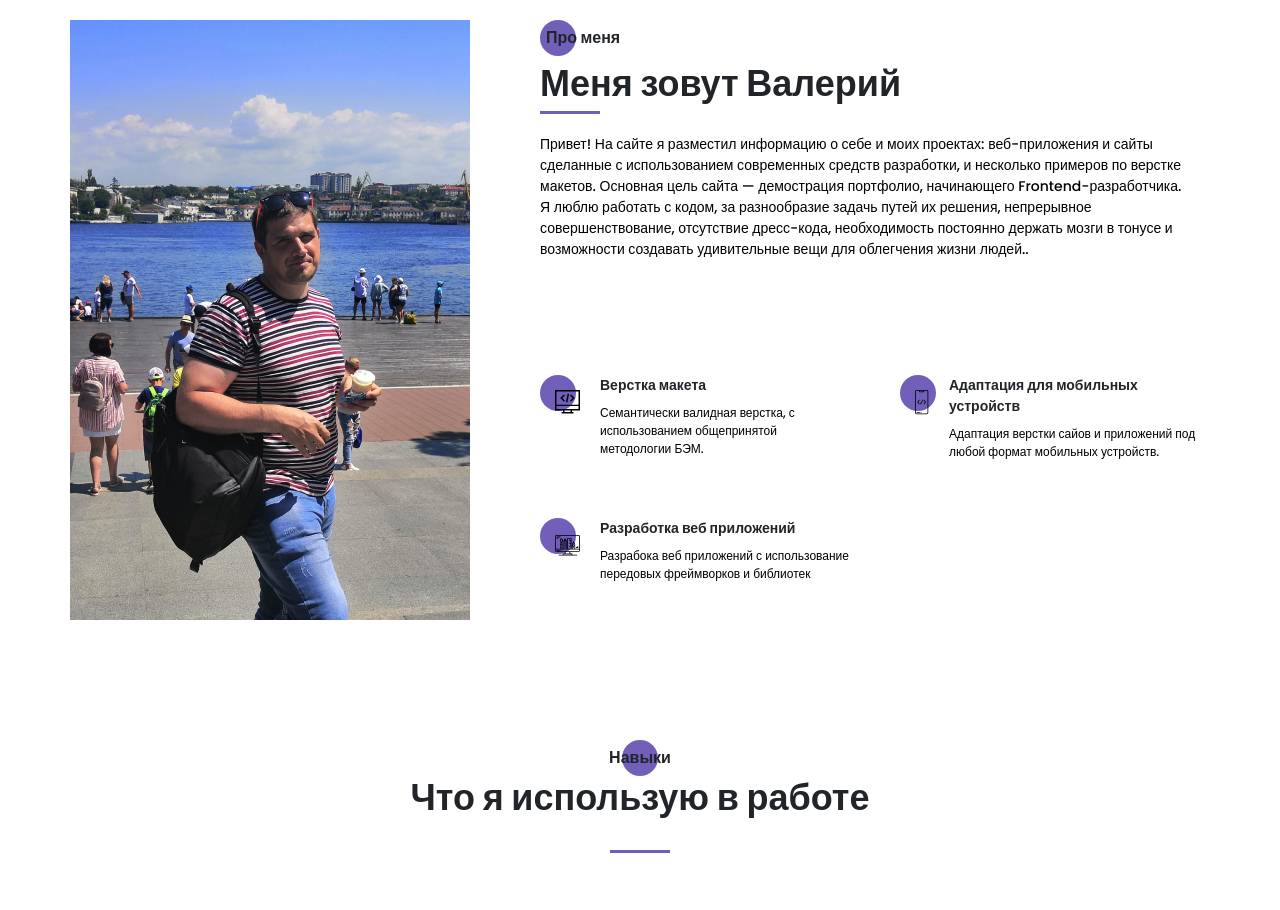
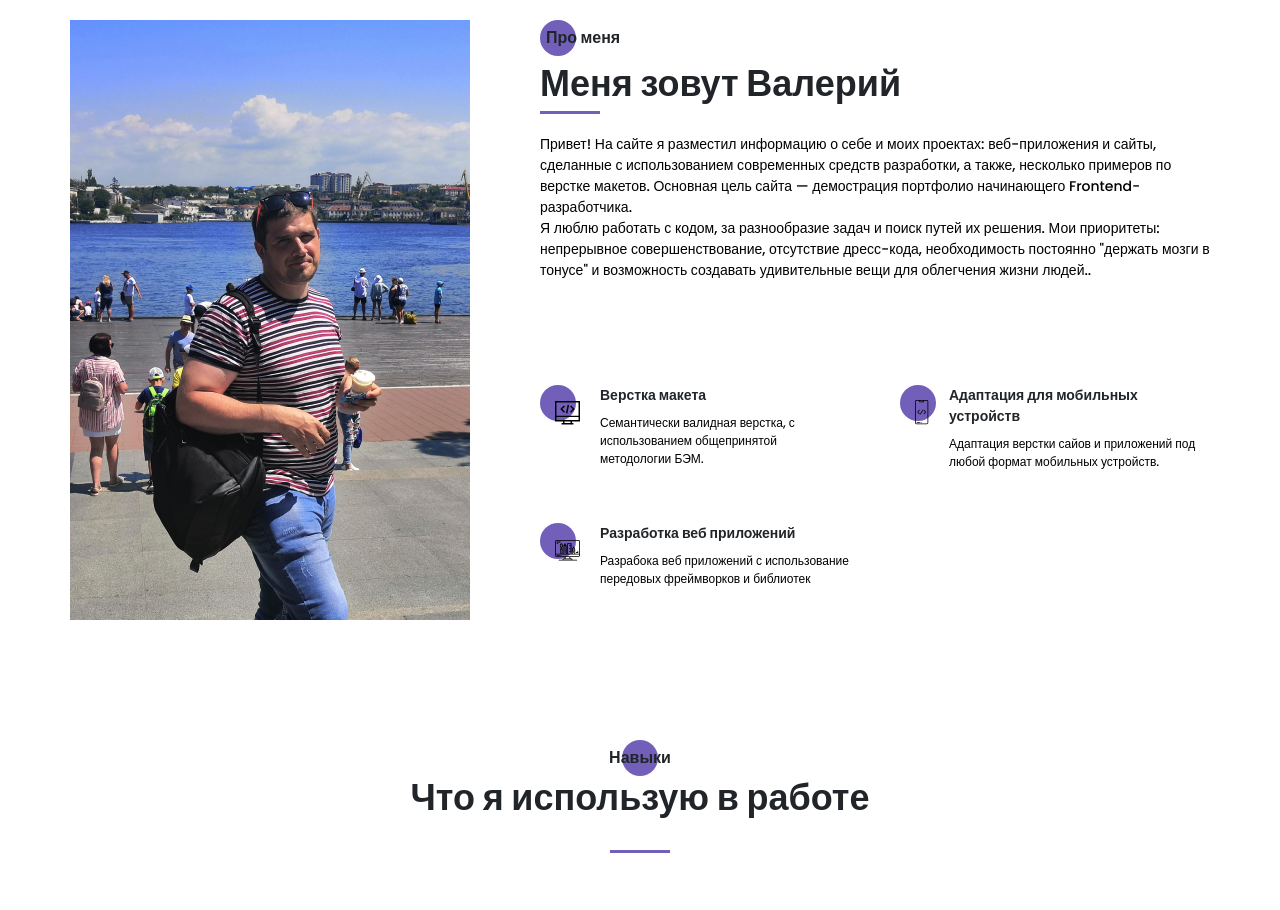
Before and after one commit to Tirsh/tirsh.github.io, a website: page src/index.html in a window 1280 px wide. Shown: the part 900-1810 px from the top of the page. Drawn offline with nearby package versions, Linux system fonts and the light colour scheme; files that its build step writes are made by us from their sources; files whose address does not match are found by name.

Commit message:
some fixes

```diff
--- a/src/index.html
+++ b/src/index.html
@@ -116,8 +116,8 @@
                 <div class="about-me__subtitle title title_fz16">Про меня</div>
                 <h2 class="about-me__title title title_fz36">Меня зовут Валерий</h2>
                 <div class="divider"></div>
-                <div class="about-me__introduction">Привет! На сайте я разместил информацию о себе и моих проектах: веб-приложения и сайты сделанные с использованием современных средств разработки, и несколько примеров по верстке макетов. Основная цель сайта — демострация портфолио, начинающего Frontend-разработчика.<br>
-                Я люблю работать с кодом, за разнообразие задачь путей их решения, непрерывное совершенствование, отсутствие дресс-кода, необходимость постоянно держать мозги в тонусе и возможности создавать удивительные вещи для облегчения жизни людей..</div>
+                <div class="about-me__introduction">Привет! На сайте я разместил информацию о себе и моих проектах: веб-приложения и сайты, сделанные с использованием современных средств разработки, а также, несколько примеров по верстке макетов. Основная цель сайта — демострация портфолио начинающего Frontend-разработчика.<br>
+                Я люблю работать с кодом, за разнообразие задач и поиск путей их решения. Мои приоритеты: непрерывное совершенствование, отсутствие дресс-кода, необходимость постоянно "держать мозги в тонусе" и возможность создавать удивительные вещи для облегчения жизни людей..</div>
             </div>
             <div class="about-me__main-skills">
                 <div class="about-me__skill">
```
